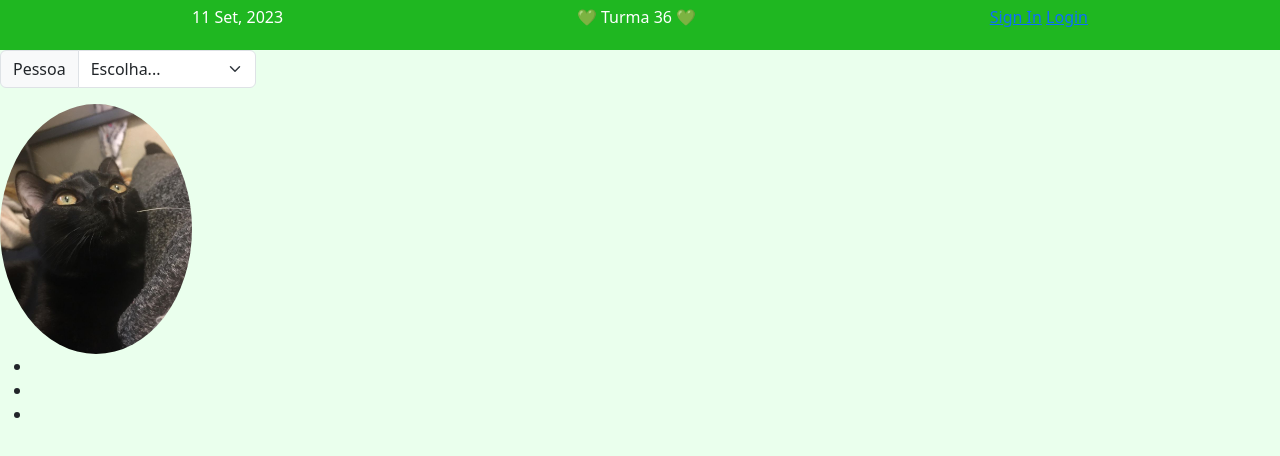
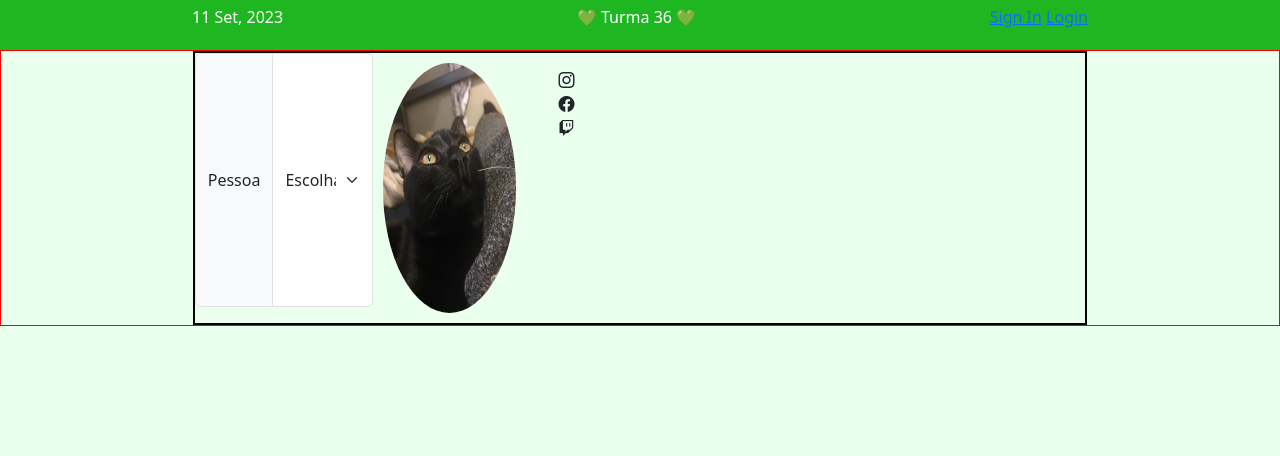
Before and after one commit to lumalopees/flex-box, a plain HTML site: page index.html in a window 1280 px wide. Drawn offline with nearby package versions, Linux system fonts and the light colour scheme.

Commit message:
:sparkles: 1h5min | caixa e caixas

```diff
--- a/index.html
+++ b/index.html
@@ -47,13 +47,13 @@
                   <option value="Brabos">Brabos</option>
                 </select>
               </div>
-
+              <br>
               <img src="./45219b589f87e00b80dc16d457.jpg" alt="logo">
-
+              <br>
               <ul class="social-media">
-                <li></li>
-                <li></li>
-                <li></li>
+                <li><i class="bi bi-instagram"></i></li>
+                <li><i class="bi bi-facebook"></i></li>
+                <li><i class="bi bi-twitch"></i></li>
               </ul>
         </div>
 
--- a/style.css
+++ b/style.css
@@ -32,4 +32,22 @@ body {
   width: 15%;
   border-radius: 100%;
   height: 250px;
+  margin: 10px;
 }
+
+ul {
+  margin-top: 15px;
+  list-style: none;
+}
+
+.main-container {
+  display: flex;
+  justify-content: center;
+  border: red 1px solid;
+}
+
+.main {
+  display: flex;
+  width: 70%;
+  border: black 2px solid;
+}
```
